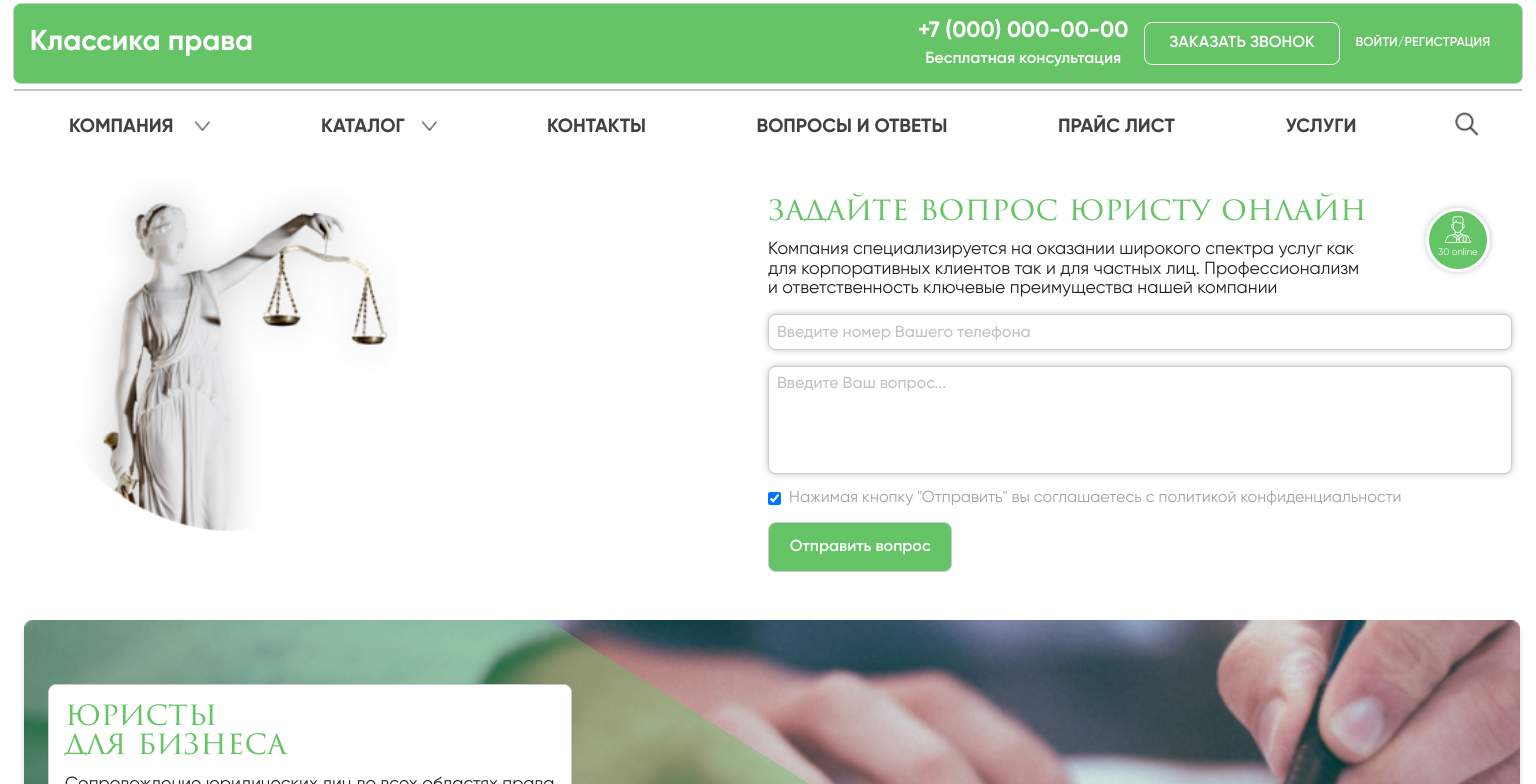
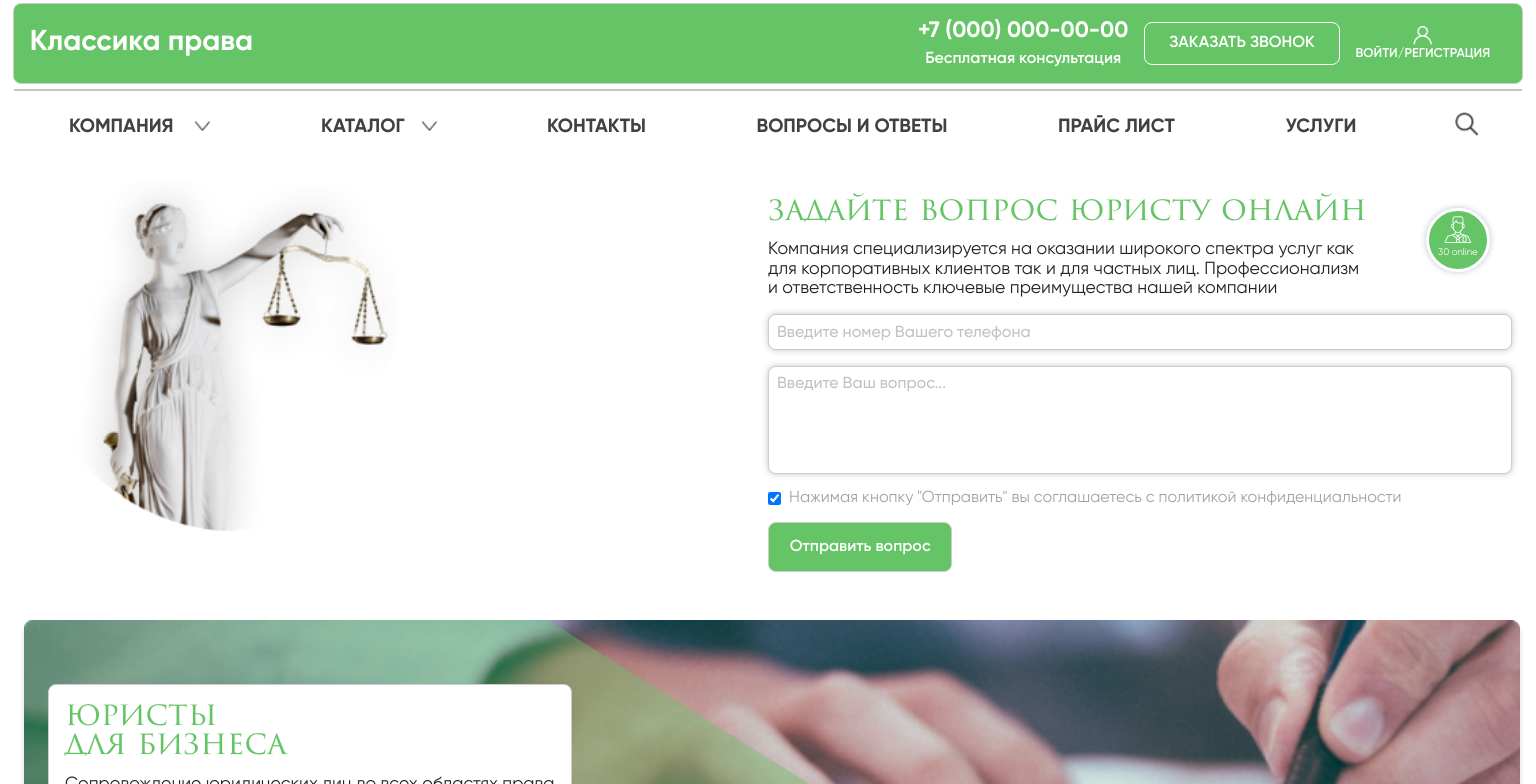
Before and after one commit to llianand94/practic_final_css, a plain HTML site: page index.html in a window 1536 px wide. Shown: the top 784 px of the page. Drawn offline with Linux system fonts and the light colour scheme.

Commit message:
Add img for login navigation btn

```diff
--- a/assets/css/navigation-section.css
+++ b/assets/css/navigation-section.css
@@ -66,11 +66,19 @@
   border: 1px solid var(--white-color);
 }
 .log-in {
+  background-image: url(./../images/bg-nav-log-in.png);
+  background-size: 1.2rem;
+  background-repeat: no-repeat;
+  background-position-x: center;
+  background-position-y: top;
   font-size: 0.8rem;
+}
+.log-in a{
+  display: inline-block;
+  padding-top: 1.4rem;
 }
 .added-list-wrapper {
   display: none;
-  font-size: 0;
   justify-content: space-around;
   align-items: center;
   margin-top: 1.3rem;
@@ -78,25 +86,24 @@
   left: 0;
   right: 0;
   top: 100%;
+  font-size: 0;
 }
 .added-list-item {
   display: inline-block;
   position: relative;
-  font-size: 1rem;
   padding: 0;
   margin: 0;
   text-align: center;
   font-weight: 700;
+  font-size: 1rem;
   color: #414141;
 }
 .added-list-item:last-child {
   display: inline-block;
 }
 .added-list-item a {
+  display: inline-block;
   padding: 0.8rem 1.5rem;
-  display: inline-block;
-
-  /* background-color: blue; */
 }
 .arrow-down{
   display: inline-block;
@@ -151,7 +158,7 @@
 
 }
 .find-item {
-    width: 1.5rem;
+  width: 1.5rem;
   height: 2.5rem;
   background-image: url(./../images/find-img.png);
   background-repeat: no-repeat;
@@ -207,15 +214,7 @@
   .consult-wrapper a:last-child {
     font-size: 1rem;
   }
-  .nav-link{
 
-  }
-  .nav-link{
-
-  }
-  .log-in{
-
-  }
   .added-list-item{
     font-size: 1.2rem;
   }
```
Also changed, not shown: assets/images/bg-nav-log-in.png (added).
